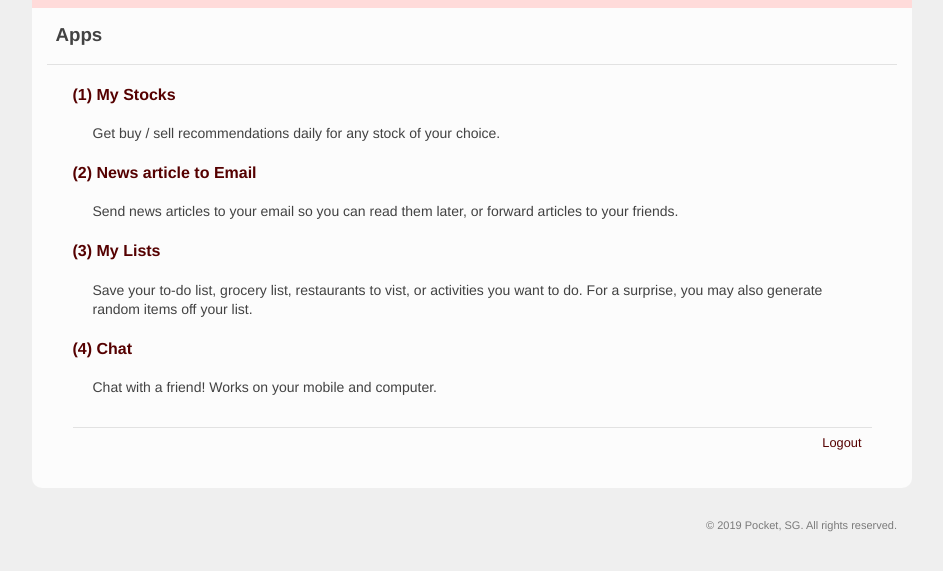
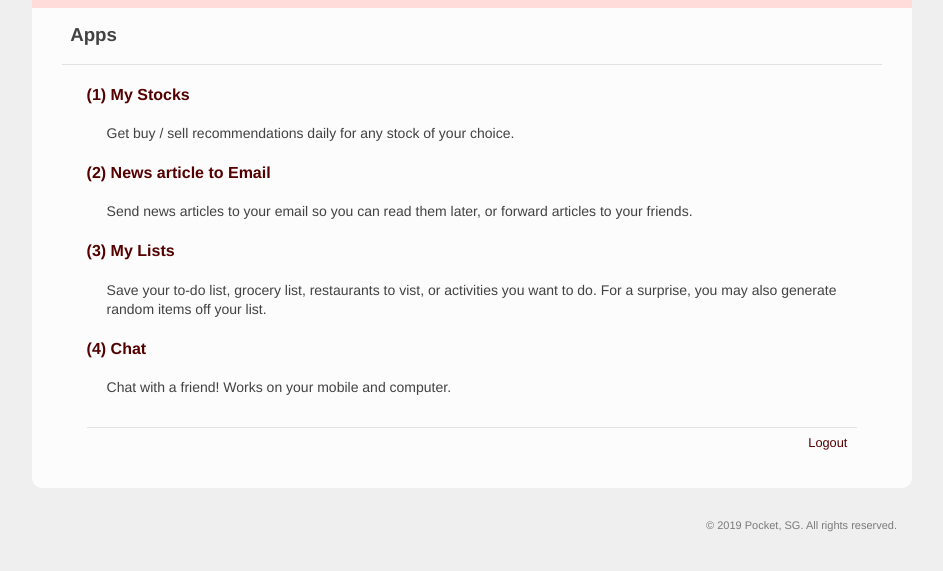
Before and after one commit to channeng/email-article, a Python web app: template app/template/apps.html in a window 1280 px wide. Shown: the part 72-643 px from the top of the page, without its empty margins (168-1111 px from the left). Run offline with Jinja, Linux system fonts and the light colour scheme; the template is opened without the code that fills it, so the values that code supplies are empty.

Commit message:
Update base html

```diff
--- a/app/template/base.html
+++ b/app/template/base.html
@@ -75,6 +75,11 @@
       }
       #page div.subtext {
         padding: 0px 0px 0px 20px;
+      }
+      #page div.center_div {
+        padding: unset;
+        margin: 0 auto;
+        max-width: 820px;
       }
       #page a {
         color: #550000;
@@ -330,7 +335,10 @@
       {% endif %}
       <br style="clear: left;" />
       </h2>
-      {% block content %}{% endblock %}
+      <div class="center_div">
+        {% block content %}
+        {% endblock %}
+      </div>
     </div>
     <div id="page" style="background-color: unset;">
       {% if 'stock' in self._TemplateReference__context.name %}
```
